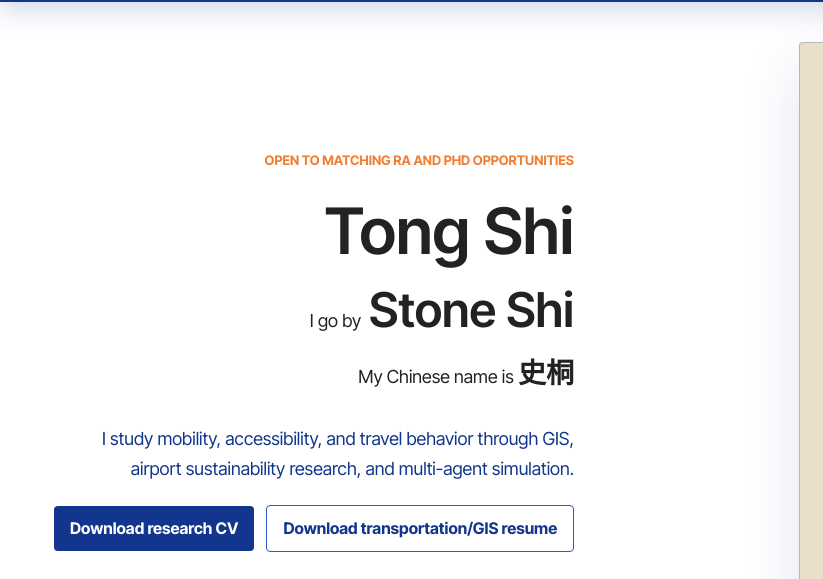
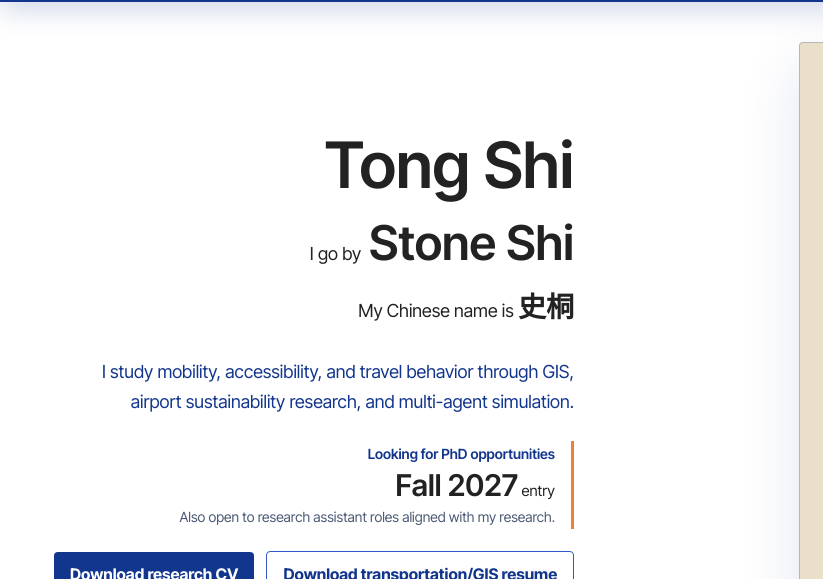
Before and after one commit to MycraySH/StoneShiWebsite, a plain HTML site: page docs/index.html in a window 1280 px wide. Shown: the part 70-649 px from the top of the page, 0-823 px from the left. Drawn offline with Linux system fonts and the light colour scheme.

Commit message:
Highlight Fall 2027 PhD opportunities in profile introduction

```diff
--- a/docs/index.html
+++ b/docs/index.html
@@ -15,13 +15,17 @@
     <main>
 <section class="hero">
   <div class="hero-copy">
-    <p class="eyebrow">Open to matching RA and PhD opportunities</p>
     <h1 class="identity-heading" aria-label="Tong Shi. I go by Stone Shi. My Chinese name is 史桐.">
       <span class="identity-line" aria-hidden="true"><span class="identity-name" data-type>Tong Shi</span></span>
       <span class="identity-line" aria-hidden="true"><span class="identity-label" data-type>I go by </span><strong class="identity-name preferred-name" data-type>Stone Shi</strong></span>
       <span class="identity-line mother-tongue" aria-hidden="true"><span data-type>My Chinese name is </span><strong lang="zh" data-type>史桐</strong></span>
     </h1>
     <p class="lead">I study mobility, accessibility, and travel behavior through GIS, airport sustainability research, and multi-agent simulation.</p>
+    <div class="research-availability">
+      <p class="availability-label">Looking for PhD opportunities</p>
+      <p class="availability-term">Fall 2027<span> entry</span></p>
+      <p class="availability-note">Also open to research assistant roles aligned with my research.</p>
+    </div>
     <div class="button-row">
       <a class="button primary" href="/StoneShiWebsite/static/documents/research-cv.pdf" download>Download research CV</a>
       <a class="button secondary" href="/StoneShiWebsite/static/documents/transportation-gis-resume.pdf" download>Download transportation/GIS resume</a>
--- a/docs/static/styles.css
+++ b/docs/static/styles.css
@@ -191,11 +191,39 @@ main {
   text-transform: uppercase;
 }
 
-.hero-copy > .eyebrow {
-  color: var(--orange);
+.research-availability {
   max-width: 520px;
+  margin-top: 24px;
+  padding: 2px 16px 2px 0;
+  border-right: 3px solid var(--orange);
   text-align: right;
   letter-spacing: 0;
+}
+
+.research-availability p { margin: 0; }
+
+.availability-label {
+  color: var(--blue-dark);
+  font-size: 14px;
+  font-weight: 600;
+}
+
+.availability-term {
+  color: var(--ink);
+  font-size: 30px;
+  font-weight: 600;
+  line-height: 1.4;
+}
+
+.availability-term span {
+  font-size: 15px;
+  font-weight: 400;
+}
+
+.availability-note {
+  color: var(--muted);
+  font-size: 14px;
+  line-height: 1.5;
 }
 
 .lead {
--- a/static/styles.css
+++ b/static/styles.css
@@ -191,11 +191,39 @@ main {
   text-transform: uppercase;
 }
 
-.hero-copy > .eyebrow {
-  color: var(--orange);
+.research-availability {
   max-width: 520px;
+  margin-top: 24px;
+  padding: 2px 16px 2px 0;
+  border-right: 3px solid var(--orange);
   text-align: right;
   letter-spacing: 0;
+}
+
+.research-availability p { margin: 0; }
+
+.availability-label {
+  color: var(--blue-dark);
+  font-size: 14px;
+  font-weight: 600;
+}
+
+.availability-term {
+  color: var(--ink);
+  font-size: 30px;
+  font-weight: 600;
+  line-height: 1.4;
+}
+
+.availability-term span {
+  font-size: 15px;
+  font-weight: 400;
+}
+
+.availability-note {
+  color: var(--muted);
+  font-size: 14px;
+  line-height: 1.5;
 }
 
 .lead {
```
Also changed, not shown: docs/cv/index.html (+5 -1 lines), 1 other file.
